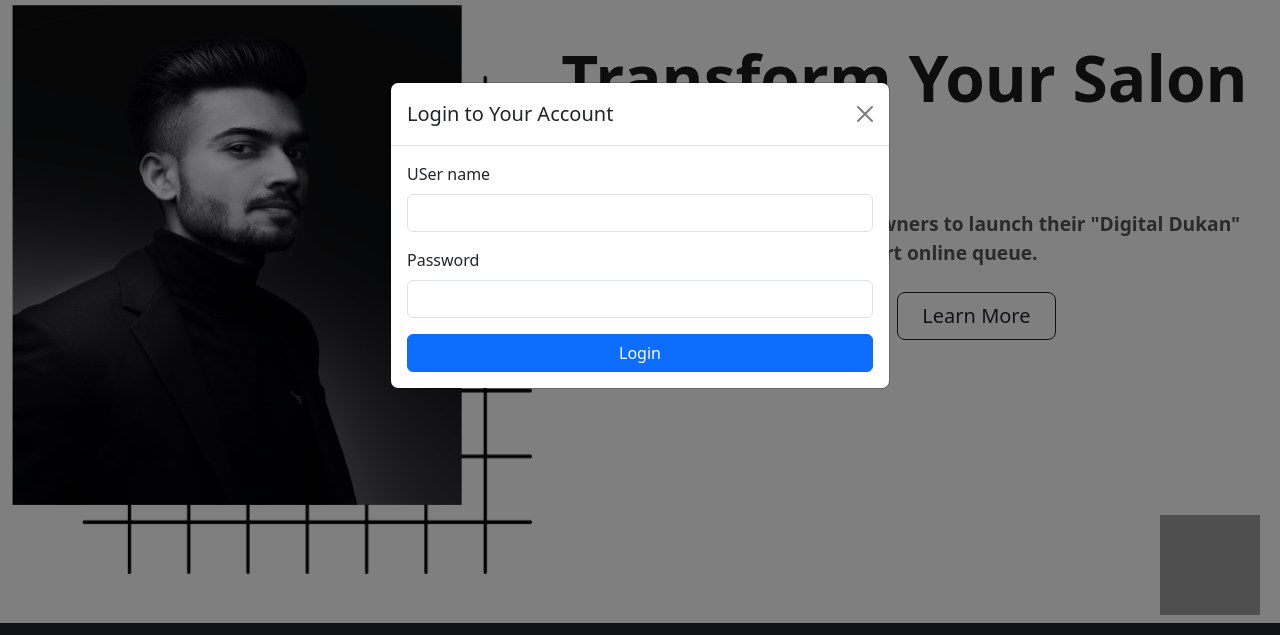
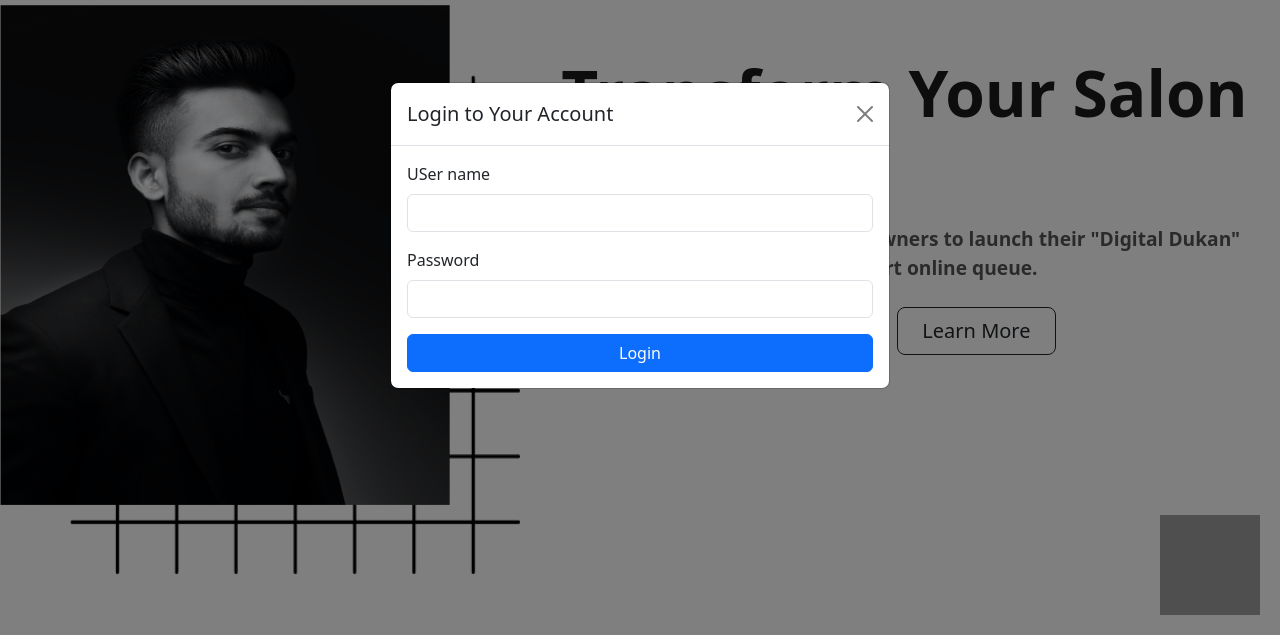
Before and after one commit to adityakumar-ara/Smart-Salon, a Django app: page /accounts/login/ in a window 1280 px wide. Shown: the part 165-800 px from the top of the page. Run offline with Django 5.2, Linux system fonts and the light colour scheme; some libraries are stand-ins or nearby versions; grey boxes are pictures that could not be loaded.

Commit message:
add more

```diff
--- a/haircutservice/shopkeeper/views.py
+++ b/haircutservice/shopkeeper/views.py
@@ -41,6 +41,8 @@ def opensalon(request):
 
 
 def home(request):
+
     all_salons = Salon.objects.all()
+
     context = {'salons': all_salons}
     return render(request, 'home.html', context)
--- a/haircutservice/static/css/home.css
+++ b/haircutservice/static/css/home.css
@@ -6,21 +6,25 @@ html, body {
     overflow-x: hidden;
     max-width: 100%;
 }
-.img-fluid{
+.hero-image-box {
+    position: relative;
+    height: 600px;
+}
+.img-fluid {
     position: absolute;
-    height:500px;
+    top: 0;
+    left: 0;
+    height: 500px;
     width: 450px;
-    z-index:2;
+    z-index: 2;
 }
-.squares{
- position: relative;
- margin-top: 70px;
- margin-left: 70px;
- height: 500px;
- width: 450px;
- z-index:1;
-
-
+.squares {
+    position: absolute;
+    top: 70px;
+    left: 70px;
+    height: 500px;
+    width: 450px;
+    z-index: 1;
 }
 /* Mobile ke liye (Default: Image choti rahegi) */
 
@@ -53,6 +57,7 @@ html, body {
     width: 300px;
 
 }
+
 @media (min-width: 768px) {
     .hero-card{
         margin-top: -250px;
@@ -63,3 +68,11 @@ html, body {
 
     }
 }
+
+/* salons */
+.salon-card{
+    height: 400px;
+    width: 400px;
+    border: 1px solid black;
+    border-radius: 12px;
+}
--- a/haircutservice/templates/home.html
+++ b/haircutservice/templates/home.html
@@ -8,7 +8,7 @@
 {% block content %}
 <div class="container-fluid mt-4">
     <!-- Greeting Section -->
-     <!-- First page -->
+    <!-- First page -->
     <h1 class="ms-md-5 ms-3 mt-3"><b>Hello</b> {{user.name}}!</h1>
 
     <!-- Main Row -->
@@ -16,15 +16,17 @@
     <div class="row align-items-center">
 
         <!-- Left Side: Image Section (col-md-5) -->
-         <!-- only for Mobile -->
+        <!-- only for Mobile -->
         <div class="d-block d-md-none justify-content-start">
 
-            <img src="{% static 'images/assets/image.png' %}" alt="Model" class="img-fluid " style="height: 300px; width: 300px;"/>
-            <img src="{% static 'images/assets/squares.png' %}" alt="Design" class="squares" style="height: 300px; width: 300px; margin-top: 50px; margin-left: 50px;"/>
+            <img src="{% static 'images/assets/image.png' %}" alt="Model" class="img-fluid "
+                style="height: 300px; width: 300px;" />
+            <img src="{% static 'images/assets/squares.png' %}" alt="Design" class="squares"
+                style="height: 300px; width: 300px; margin-top: 50px; margin-left: 50px;" />
 
         </div>
         <!-- Only laptop tab -->
-        <div class="d-none d-md-block col-5 col-md-5 justify-content-start">
+        <div class="d-none d-md-block col-5 col-md-5 justify-content-start hero-image-box">
 
             <img src="{% static 'images/assets/image.png' %}" alt="Model" class="img-fluid " />
             <img src="{% static 'images/assets/squares.png' %}" alt="Design" class="squares" />
@@ -51,5 +53,20 @@
     </div>
     <!-- Secound page -->
 
+    <!-- Sallon_views -->
+
+    <div class="salons">
+        {% for i in salons %}
+        <div class="salon-card">
+            <h3>{{ i.salon_name }}</h3>
+            <p>{{ i.owner_name }}</p>
+            <p>{{ i.address }}</p>
+            <p>{{ i.open_time }}</p>
+            <p>{{ i.close_time }}</p>
+            <p>{{ i.description }}</p>
+        </div>
+        {% endfor %}
+    </div>
+
 </div>
 {% endblock %}
```
